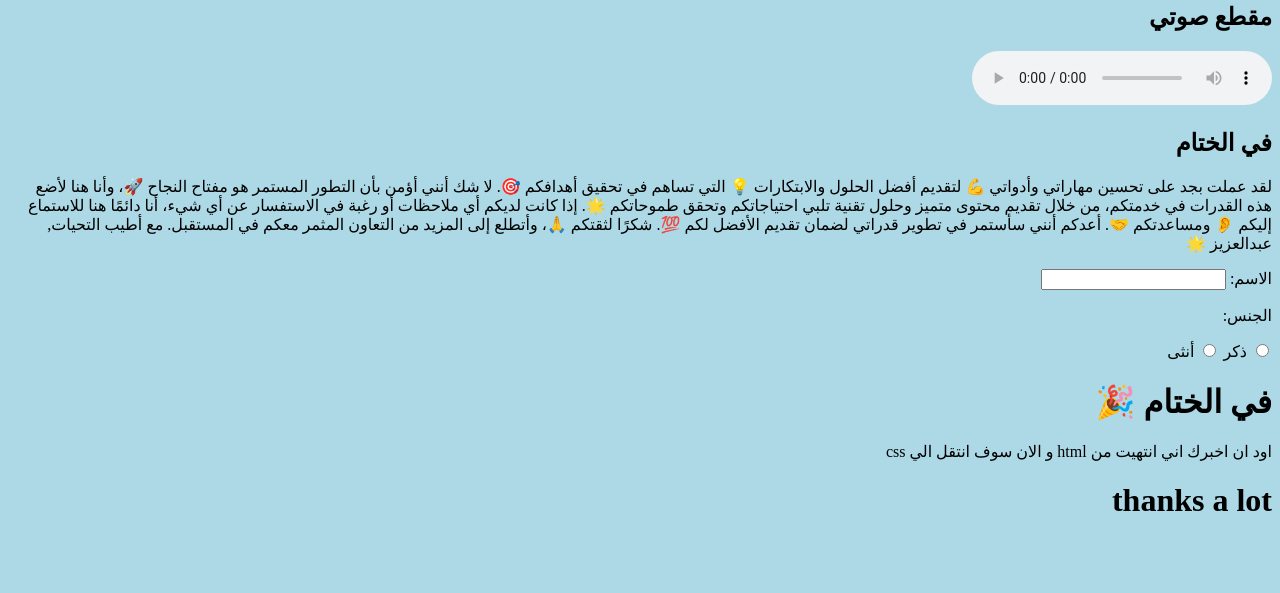
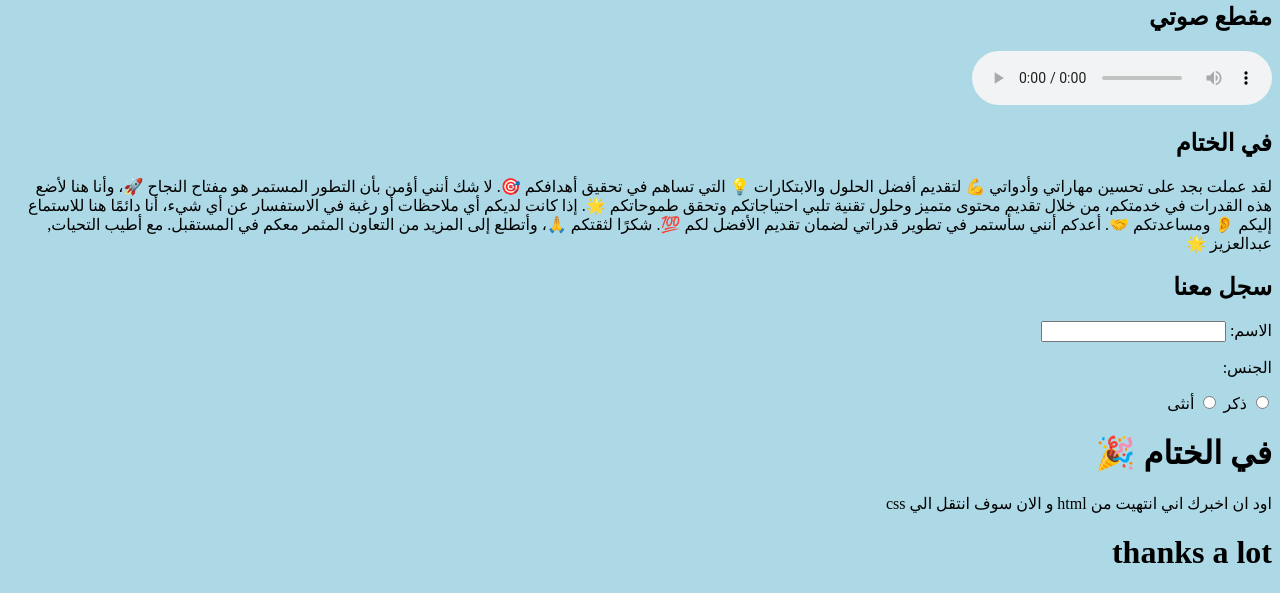
Before and after one commit to ZIZOAMIN/ZIZO, a plain HTML site: page index.html in a window 1280 px wide. Shown: the part 1423-2016 px from the top of the page. Before the commit the page ends 1964 px from the top, so only its background shows below. Drawn offline with Linux system fonts and the light colour scheme.

Commit message:
ممكن

```diff
--- a/index.html
+++ b/index.html
@@ -70,7 +70,8 @@
 
 مع أطيب التحيات,
 عبدالعزيز 🌟
-    <form>
+   <h2>سجل معنا</h2>
+            <form>
         <label for="name">الاسم:</label>
         <input type="text" id="name">
 
```
